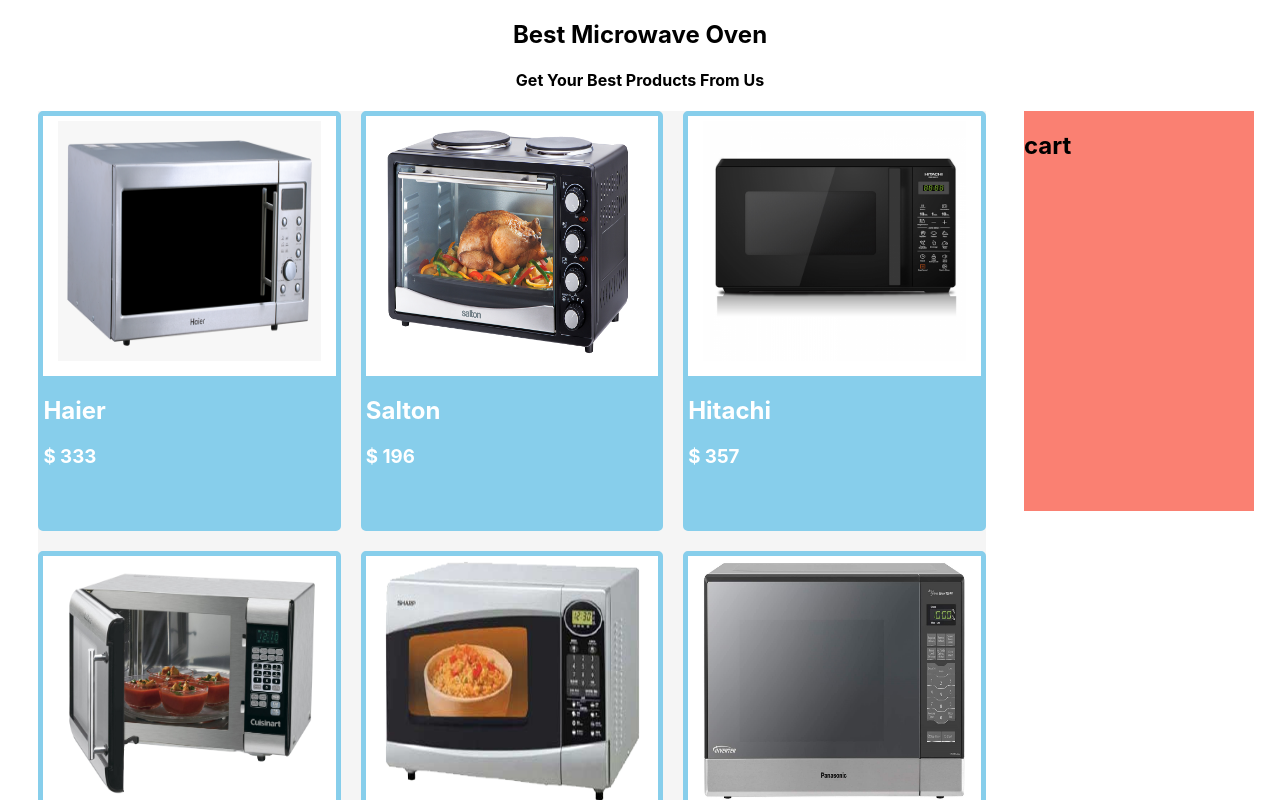
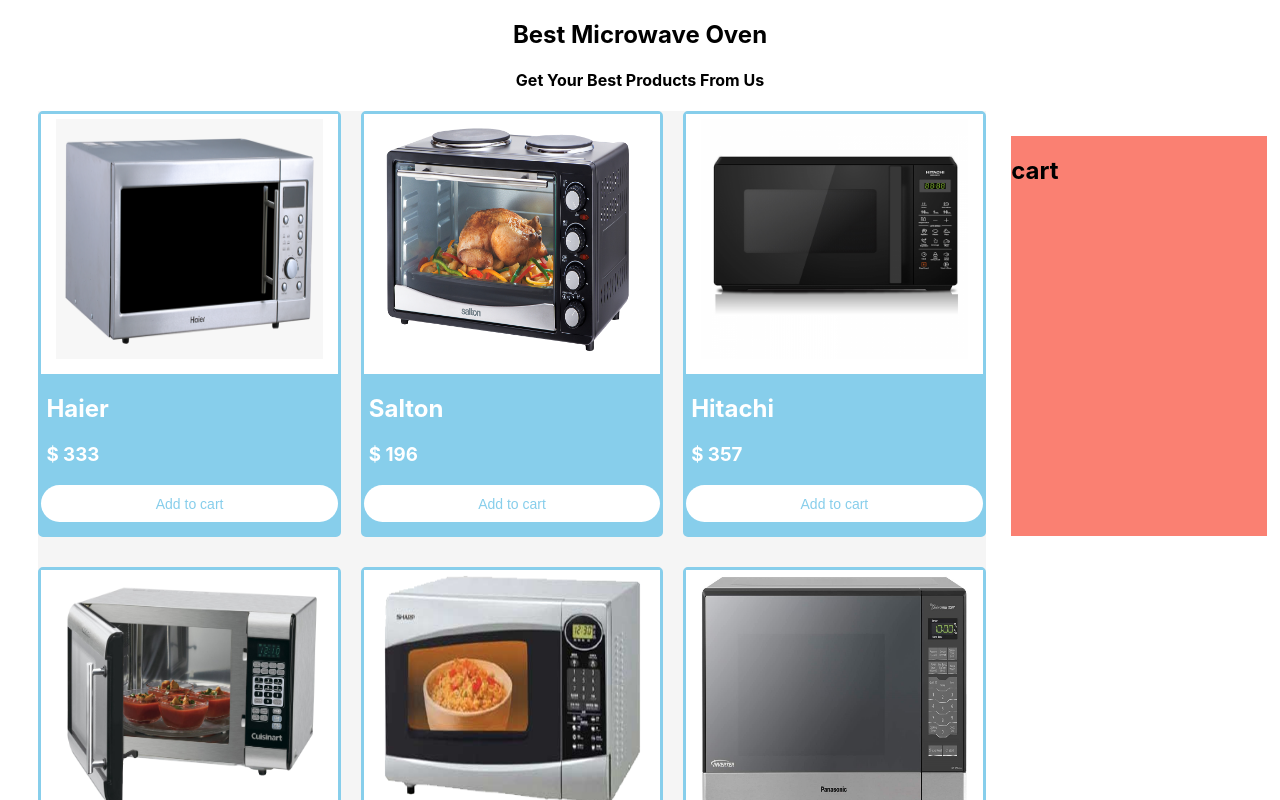
Before and after one commit to faridulhaque/assignment-8, a React (Create React App) app: page / in a window 1280 px wide. Shown: the top 800 px of the page. Built offline with nearby package versions, Linux system fonts and the light colour scheme.

Commit message:
button and more done

```diff
--- a/src/Components/AllProducts/AllProduct.css
+++ b/src/Components/AllProducts/AllProduct.css
@@ -1,9 +1,13 @@
 .card{
     background-color: skyblue;
-    height: 410px;
-    border: solid skyblue 5px;
+    height: 420px;
+    border: solid skyblue 3px;
     border-radius: 5px;
     color: white;
+}
+.card h2, h3{
+    margin-left: 5px;
+    padding: 0;
 }
 .card img{
     width: 90%;
@@ -17,3 +21,17 @@
     height: 260px;
     background-color: white;
 }
+.card button{
+    width: 100%;
+    height: 37.5px;
+    color: skyblue;
+    background-color: white;
+    border: none;
+    border-radius: 50px;
+    font-size: 14px;
+}
+.card button:hover{
+
+    border: solid 2px skyblue;
+    cursor: pointer;
+}
--- a/src/Components/AllProducts/AllProducts.js
+++ b/src/Components/AllProducts/AllProducts.js
@@ -12,6 +12,7 @@ const AllProducts = (props) => {
 
             <h2>{name}</h2>
             <h3>$ {price}</h3>
+            <button>Add to cart</button>
         </div>
     );
 };
--- a/src/Components/SectionA/SectionA.css
+++ b/src/Components/SectionA/SectionA.css
@@ -6,17 +6,21 @@
 
 }
 .container-cart{
-    width: 18%;
-    margin-right: 2%;
+    width: 20%;
+    margin-right: 1%;
     background-color: salmon;
     height: 400px;
+    margin-top: 25px;
+    position: sticky;
+    top: 50px;
 }
 .container-products{
     width: 74%;
     margin-left: 3%;
-    margin-right: 3%;
+    margin-right: 2%;
     background-color: whitesmoke;
     display: grid;
     grid-template-columns: repeat(3, 1fr);
-    gap: 20px 20px;
+    gap: 30px 20px;
+
 }
```
